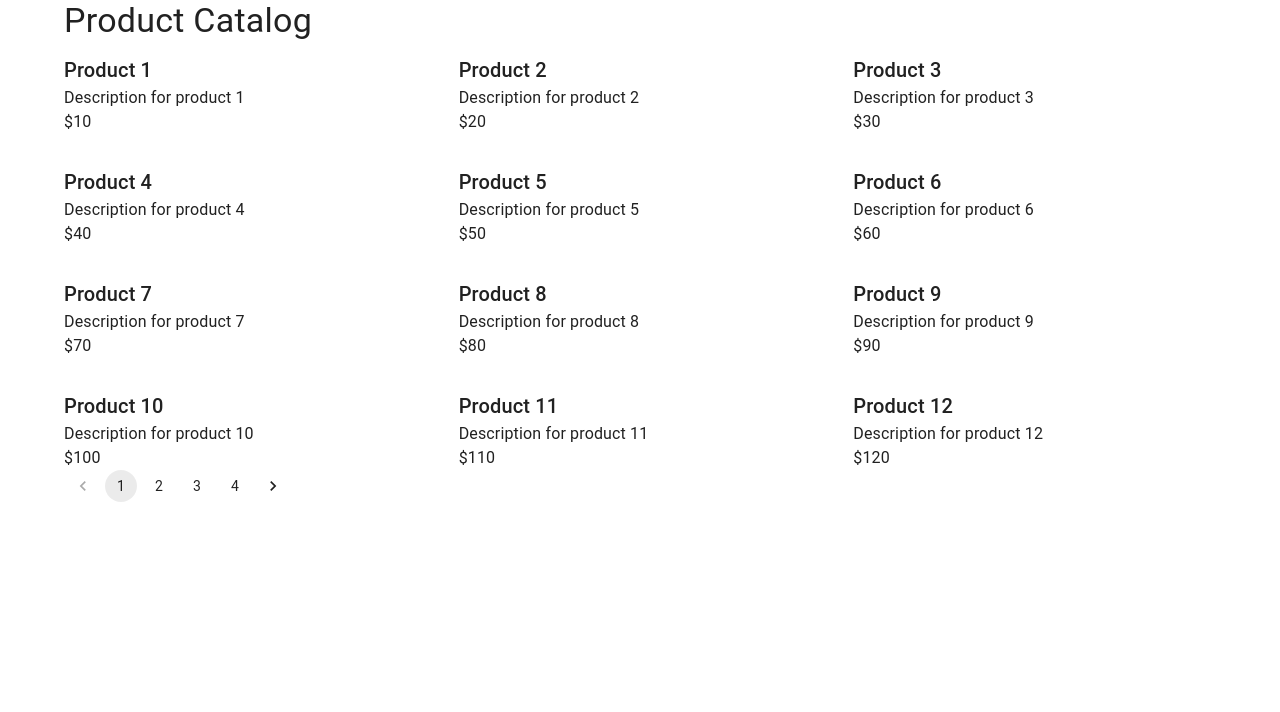
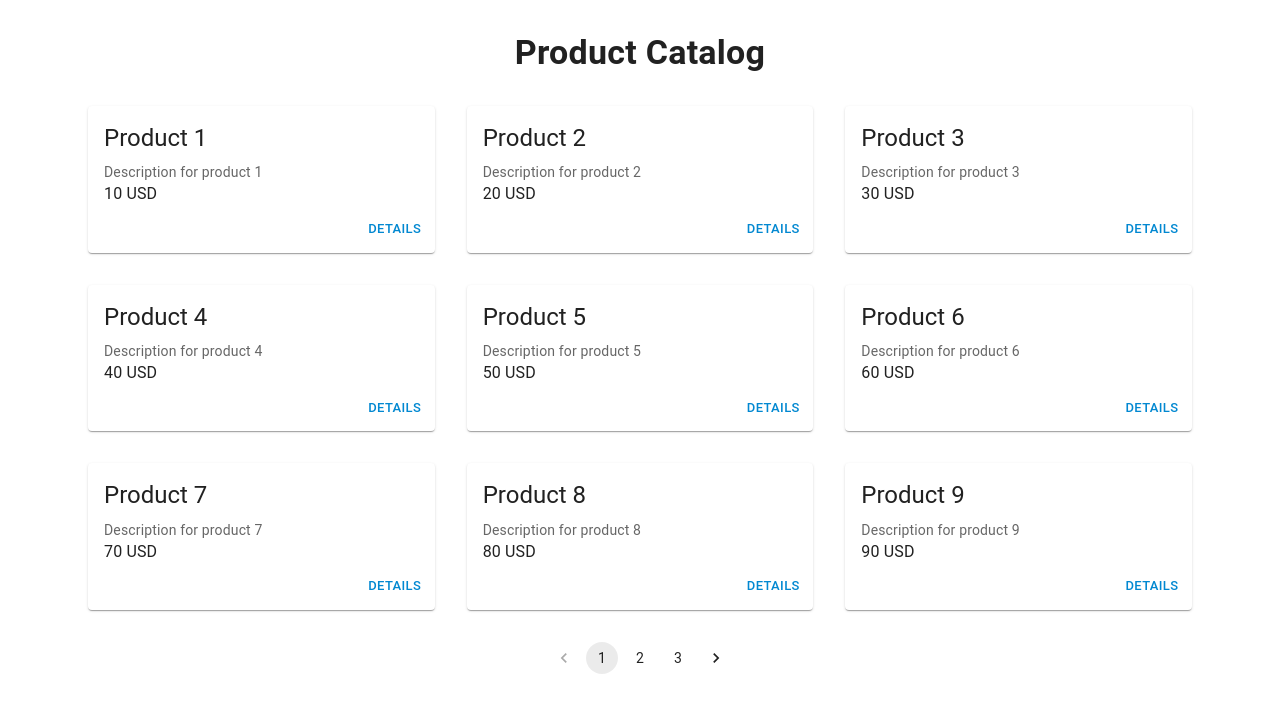
Before and after one commit to Bogdan-Mykhailov/products, a Next.js app: page / in a window 1280 px wide. Shown: the top 712 px of the page. Built offline with nearby package versions, Linux system fonts and the light colour scheme.

Commit message:
add back button, separate code for different components

```diff
--- a/package.json
+++ b/package.json
@@ -11,6 +11,7 @@
   "dependencies": {
     "@emotion/react": "^11.11.4",
     "@emotion/styled": "^11.11.5",
+    "@mui/icons-material": "^5.15.20",
     "@mui/material": "^5.15.19",
     "axios": "^1.7.2",
     "next": "14.2.3",
--- a/src/app/page.tsx
+++ b/src/app/page.tsx
@@ -1,20 +1,22 @@
 'use client';
-
 import React, {Suspense, useEffect, useState} from 'react';
 import {useRouter, useSearchParams} from 'next/navigation';
-import {Container, Grid, Pagination, Typography} from '@mui/material';
+import {CircularProgress, Container, Pagination, Typography} from '@mui/material';
 import axios from 'axios';
 import {Product} from "@/types/Product";
+import {ProductsWrapper} from "@/components/ProductsWrapper/ProductsWrapper";
 
 const CatalogContent: React.FC = () => {
   const [products, setProducts] = useState<Product[]>([]);
   const [total, setTotal] = useState<number>(0);
   const [page, setPage] = useState<number>(1);
+  const [isLoading, setIsLoading] = useState(true);
   const router = useRouter();
   const searchParams = useSearchParams();
-  const limit = 12;
+  const limit = 9;
 
   useEffect(() => {
+
     const fetchProducts = async () => {
       const currentPage = parseInt(searchParams.get('page') || '1', 10);
       setPage(currentPage);
@@ -22,6 +24,7 @@ const CatalogContent: React.FC = () => {
         const res = await axios.get(`/api/products?page=${currentPage}&limit=${limit}`);
         setProducts(res.data.products);
         setTotal(res.data.total);
+        setIsLoading(false);
       } catch (error) {
         console.error("Failed to fetch products:", error);
       }
@@ -34,43 +37,41 @@ const CatalogContent: React.FC = () => {
     router.push(`/?page=${value}`);
   };
 
+  if (isLoading) {
+    return (
+      <div style={{
+        display: 'flex',
+        justifyContent: 'center',
+        alignItems: 'center',
+        height: '100vh'
+      }}>
+        <CircularProgress/>
+      </div>
+    )
+  }
+
   return (
-    <Container>
+    <Container sx={{display: 'flex', justifyContent: 'center', flexDirection: 'column'}}>
       <Typography
+        gutterBottom
         variant="h4"
-        gutterBottom
+        align='center'
+        marginY={4}
+        fontWeight={600}
       >
         Product Catalog
       </Typography>
 
-      <Grid container spacing={4}>
-        {products.map(({
-                         id,
-                         name,
-                         description,
-                         price
-                       }) => (
-          <Grid
-            item
-            xs={12}
-            sm={6}
-            md={4}
-            key={id}
-          >
-            <div>
-              <Typography variant="h6">{name}</Typography>
-              <Typography>{description}</Typography>
-              <Typography>${price}</Typography>
-            </div>
-          </Grid>
-        ))}
-      </Grid>
+      <ProductsWrapper products={products}/>
 
-      <Pagination
-        count={Math.ceil(total / limit)}
-        page={page}
-        onChange={handlePageChange}
-      />
+      <div style={{display: 'flex', justifyContent: 'center', width: '100%'}}>
+        <Pagination
+          sx={{marginTop: 4}}
+          count={Math.ceil(total / limit)}
+          page={page}
+          onChange={handlePageChange}
+        />
+      </div>
     </Container>
   );
 };
@@ -78,7 +79,7 @@ const CatalogContent: React.FC = () => {
 const Home: React.FC = () => {
   return (
     <Suspense fallback={<div>Loading...</div>}>
-      <CatalogContent />
+      <CatalogContent/>
     </Suspense>
   );
 };
--- /dev/null
+++ b/src/components/ProductCard/ProductCard.tsx
@@ -0,0 +1,37 @@
+import React, {FC} from 'react';
+import {Button, Card, CardActions, CardContent, Typography} from "@mui/material";
+import Link from "next/link";
+import {Product} from "@/types/Product";
+
+interface Props {
+  product: Product;
+}
+
+export const ProductCard: FC<Props> = ({product}) => {
+  const {id, name, description, price} = product;
+
+  return (
+    <Card>
+      <CardContent sx={{height: 100}}>
+        <Typography
+          gutterBottom
+          variant="h5"
+        >
+          {name}
+        </Typography>
+        <Typography
+          variant="body2"
+          color="text.secondary"
+        >
+          {description}
+        </Typography>
+        <Typography>{price} USD</Typography>
+      </CardContent>
+      <CardActions sx={{ display: 'flex', justifyContent: 'flex-end' }} >
+        <Link href={`/products/${id}`} passHref>
+          <Button color='info' size="small">Details</Button>
+        </Link>
+      </CardActions>
+    </Card>
+  );
+};
--- /dev/null
+++ b/src/components/ProductsWrapper/ProductsWrapper.tsx
@@ -0,0 +1,31 @@
+import React, {FC} from 'react';
+import {Container, Grid} from "@mui/material";
+import {ProductCard} from "@/components/ProductCard/ProductCard";
+import {Product} from "@/types/Product";
+
+interface Props {
+  products: Product[];
+}
+
+export const ProductsWrapper: FC<Props> = ({products}) => {
+  return (
+    <Container>
+      <Grid container spacing={4}>
+        {products.map((product) => {
+          const {id} = product;
+          return (
+            <Grid
+              item
+              xs={12}
+              sm={6}
+              md={4}
+              key={id}
+            >
+              <ProductCard product={product}/>
+            </Grid>
+          )
+        })}
+      </Grid>
+    </Container>
+  );
+};
--- a/src/data/Products.ts
+++ b/src/data/Products.ts
@@ -1,6 +1,6 @@
 import {Product} from "@/types/Product";
 
-const products: Product[] = Array.from({length: 48}, (_, i) => ({
+const products: Product[] = Array.from({length: 25}, (_, i) => ({
   id: i + 1,
   name: `Product ${i + 1}`,
   description: `Description for product ${i + 1}`,
```
Also changed, not shown: src/app/products/[id]/page.tsx (added, +89 -0 lines), src/app/sitemap/route.ts (added, +31 -0 lines), src/components/Back/Back.tsx (added, +16 -0 lines), 1 other file (tests, documents, lock files or other folders).
